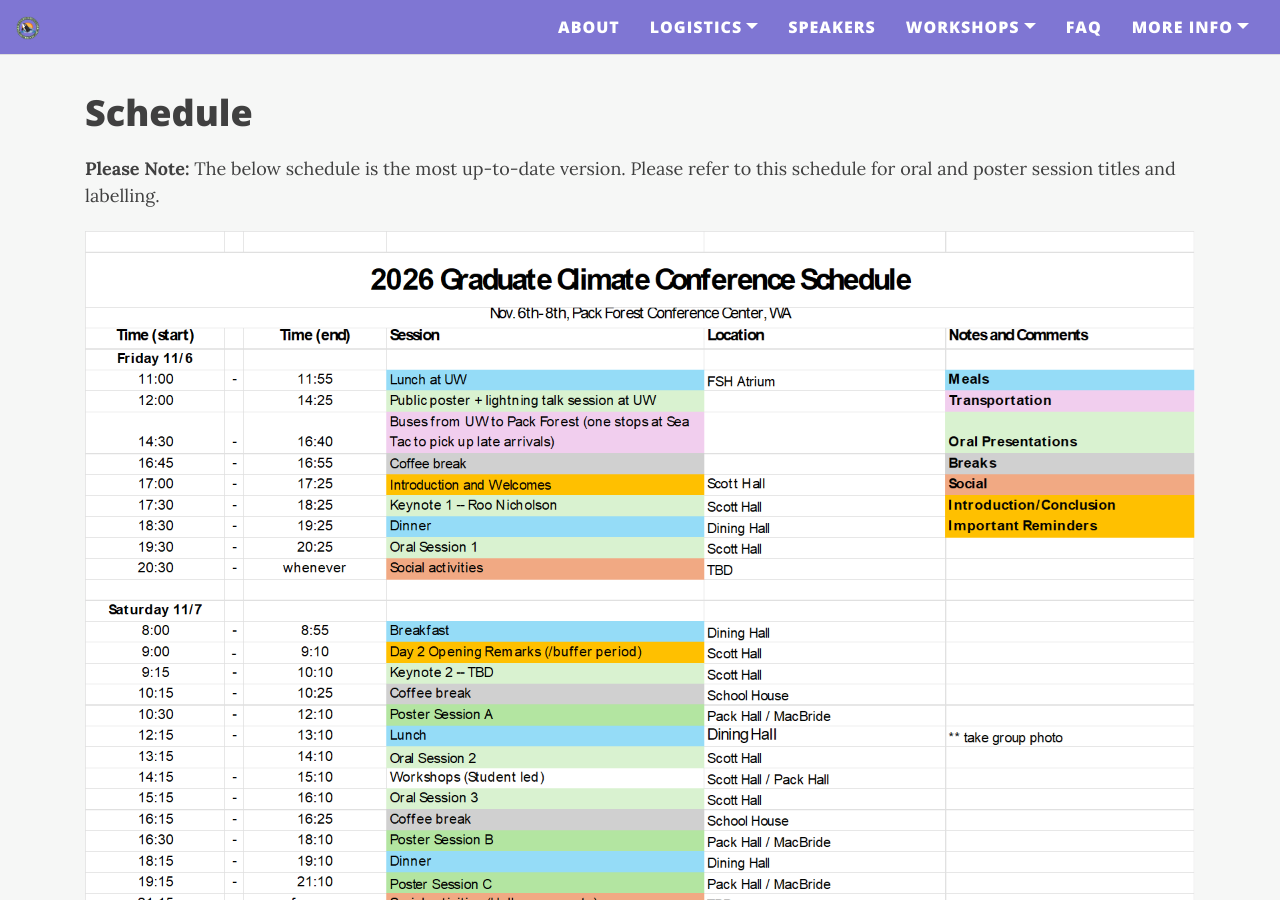
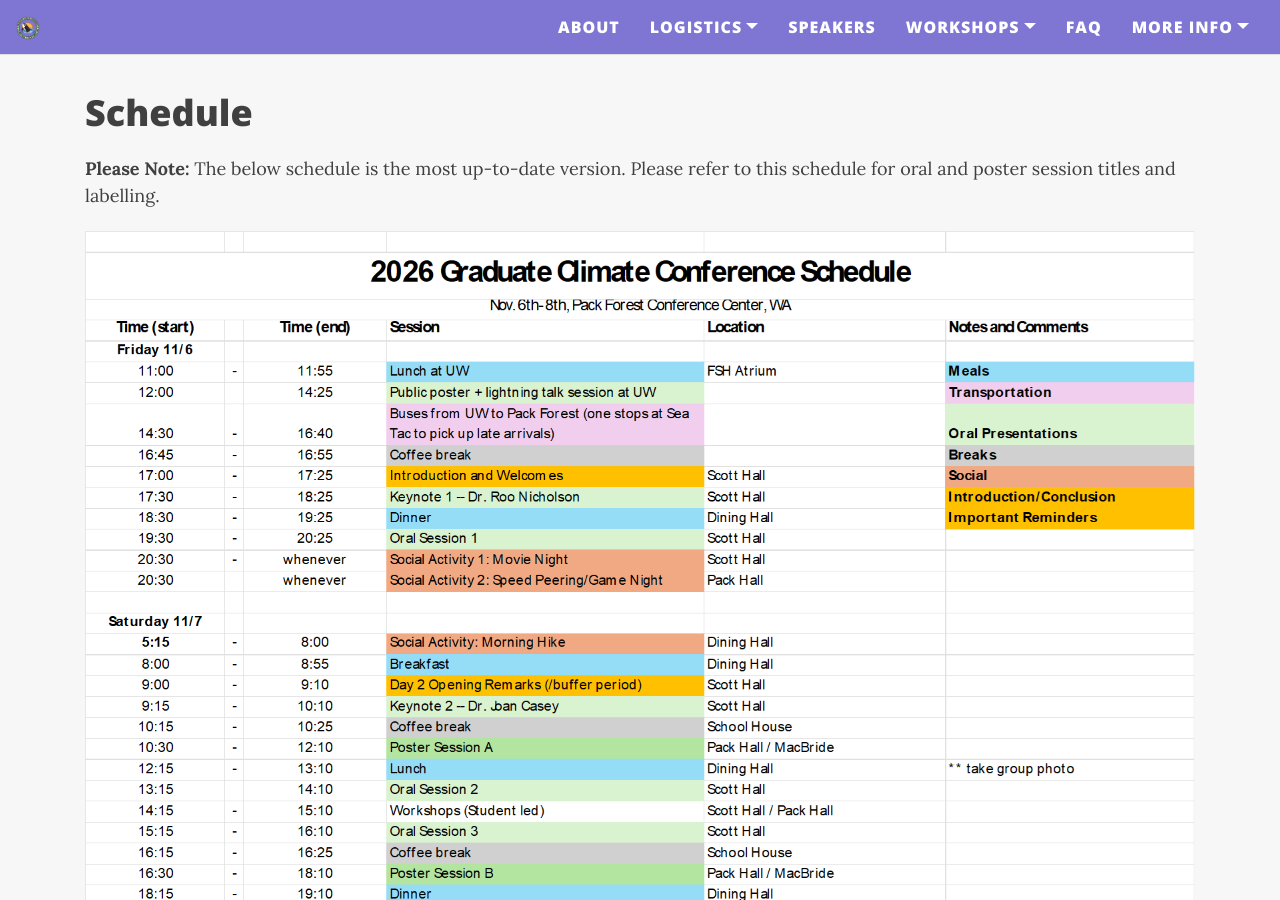
Before and after one commit to graduateclimateconference/graduateclimateconference.github.io, a Jekyll site: the page built from schedule.md, in a window 1280 px wide and 900 px high, scrolled down 449 px. Built offline with Jekyll 4.4.1, drawn with Linux system fonts in a browser that asks for light colours; nearby versions of some CDN libraries.

Commit message:
Update schedule.md

```diff
--- a/schedule.md
+++ b/schedule.md
@@ -6,7 +6,7 @@
 # Schedule
 **Please Note:** The below schedule is the most up-to-date version. Please refer to this schedule for oral and poster session titles and labelling.
 <div align="center">
-<img src="/assets/img/2026_Conference_Schedule_V2.png" alt="Conference schedule">
+<img src="/assets/img/2026_Conference_Schedule_V3.png" alt="Conference schedule">
 </div>
 
 _Last updated 3:15 pm on Tuesday, October 27st_
```
